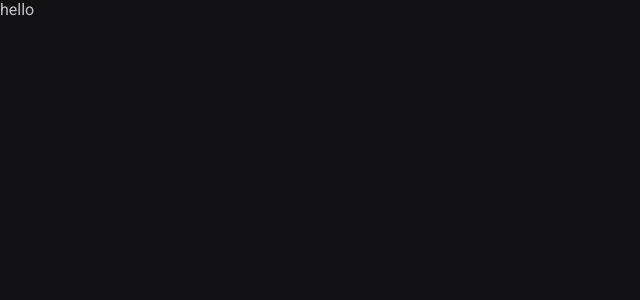
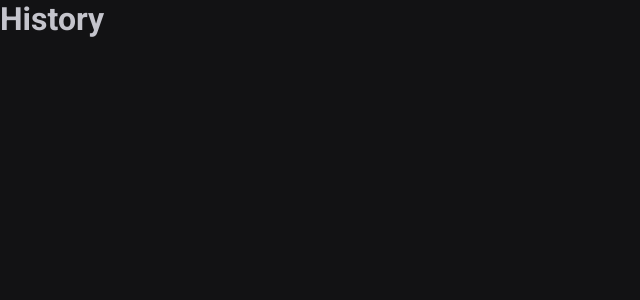
Before and after one commit to jonathanpauluze/pomodoro-timer, a React (Vite) app: page /history in a window 1280 px wide. Shown: the top 300 px of the page, without its empty margins (0-640 px from the left). Built offline with nearby package versions, Linux system fonts and the light colour scheme.

Commit message:
chore: setting routes up

```diff
--- a/src/App.tsx
+++ b/src/App.tsx
@@ -1,11 +1,16 @@
 import { ThemeProvider } from 'styled-components'
+import { BrowserRouter } from 'react-router-dom'
+import { Router } from './Router'
+
+import { GlobalStyle } from './styles/global'
 import { defaultTheme } from './styles/themes/default'
-import { GlobalStyle } from './styles/global'
 
 export function App() {
   return (
     <ThemeProvider theme={defaultTheme}>
-      <p>hello</p>
+      <BrowserRouter>
+        <Router />
+      </BrowserRouter>
 
       <GlobalStyle />
     </ThemeProvider>
--- /dev/null
+++ b/src/Router.tsx
@@ -0,0 +1,13 @@
+import { FunctionComponent } from 'react'
+import { Routes, Route } from 'react-router-dom'
+import { Home } from './pages/Home'
+import { History } from './pages/History'
+
+export const Router: FunctionComponent = () => {
+  return (
+    <Routes>
+      <Route path="/" element={<Home />} />
+      <Route path="/history" element={<History />} />
+    </Routes>
+  )
+}
--- /dev/null
+++ b/src/pages/History.tsx
@@ -0,0 +1,5 @@
+import { FunctionComponent } from 'react'
+
+export const History: FunctionComponent = () => {
+  return <h1>History</h1>
+}
--- /dev/null
+++ b/src/pages/Home.tsx
@@ -0,0 +1,5 @@
+import { FunctionComponent } from 'react'
+
+export const Home: FunctionComponent = () => {
+  return <h1>Home</h1>
+}
```
